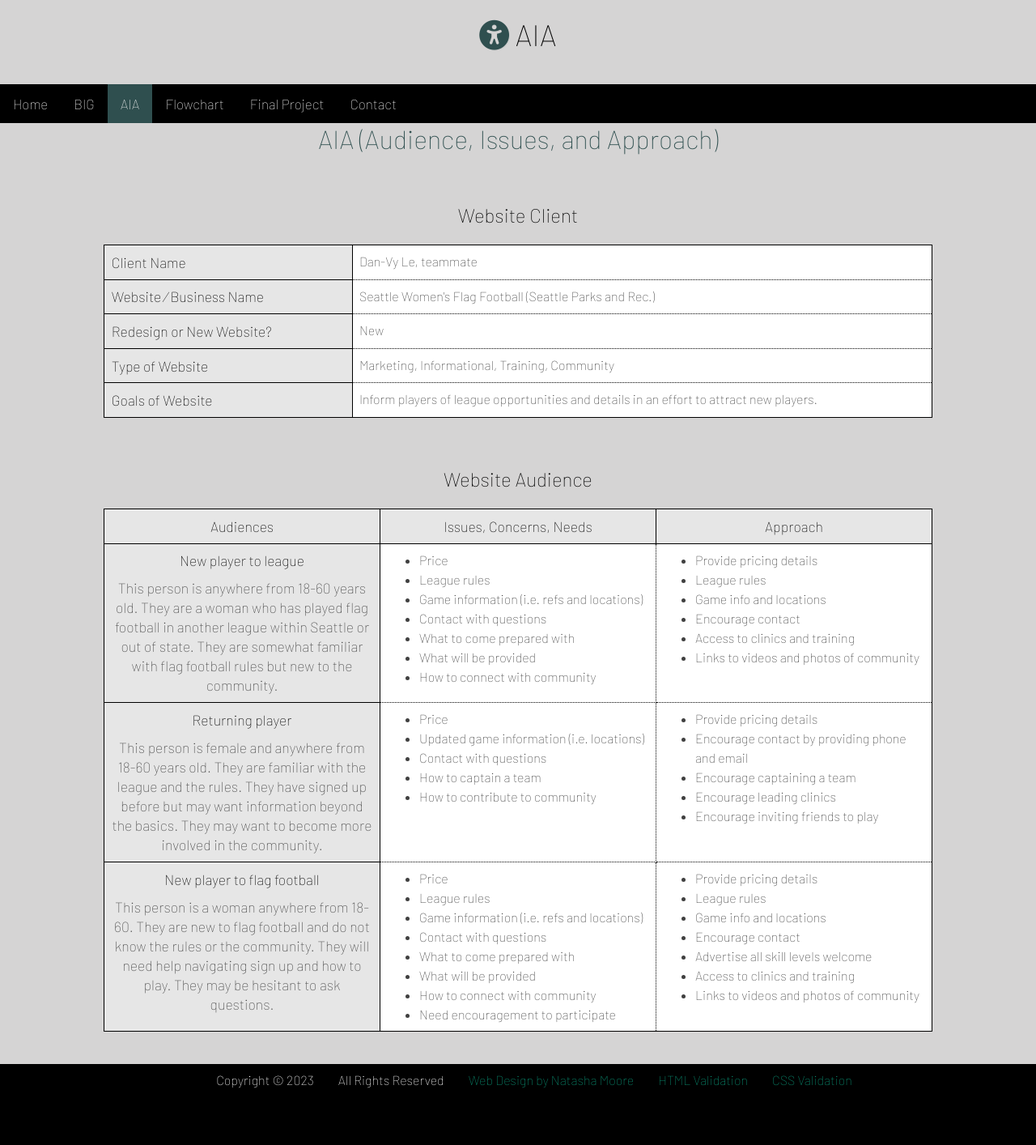
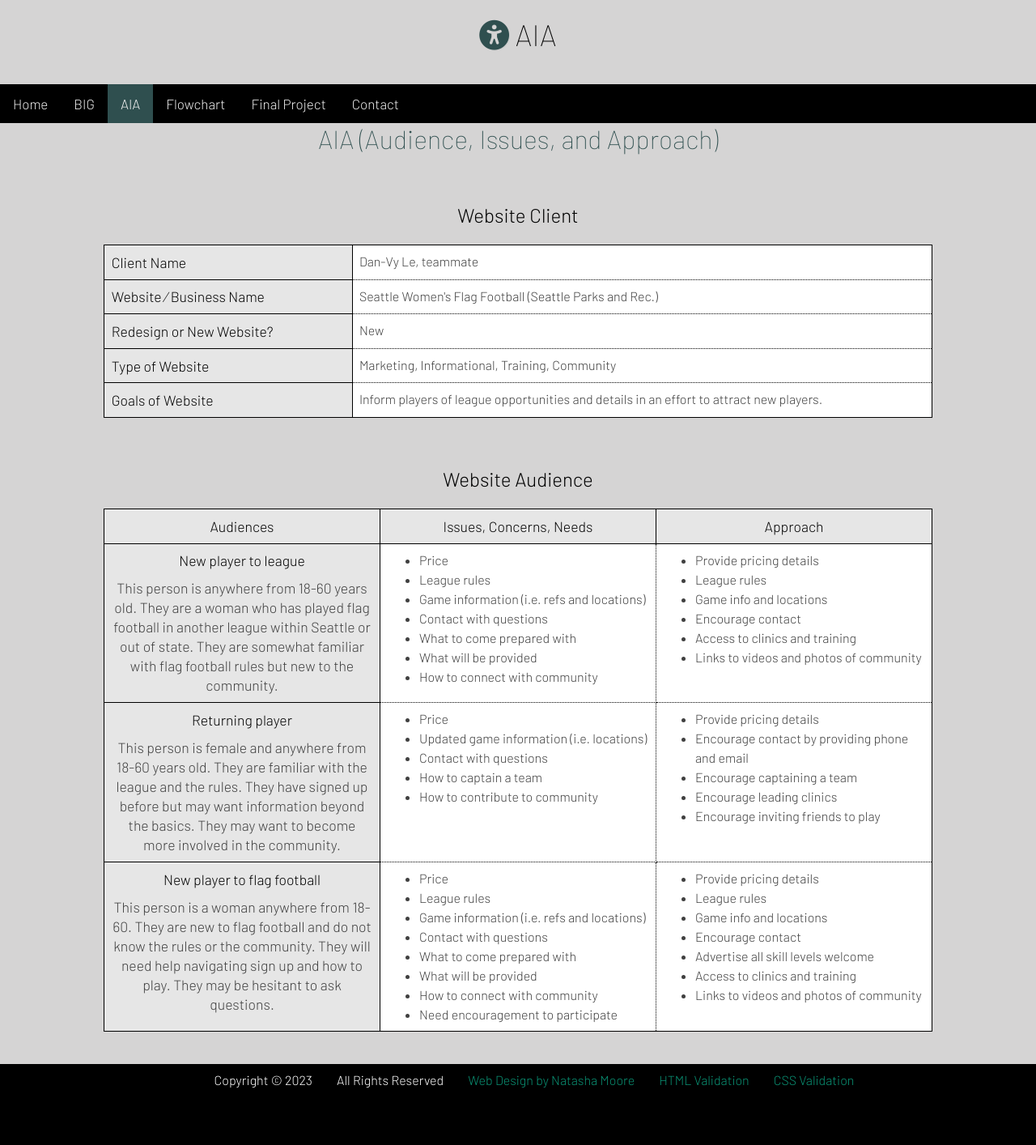
Before and after one commit to NatashaDMoore/it162, a PHP site: page /aia.php in a window 1280 px wide. Shown: the whole page at 81% size. Run offline with PHP 8.4, Linux system fonts and the light colour scheme; some libraries are stand-ins or nearby versions.

Commit message:
font fix

```diff
--- a/includes/header.php
+++ b/includes/header.php
@@ -12,9 +12,9 @@
     <link type="text/css" rel="stylesheet" href="css/tables.css">
     <script src="https://use.fontawesome.com/fd82877a60.js"></script>
     <link rel="preconnect" href="https://fonts.googleapis.com">
-    <link rel="preconnect" href="https://fonts.gstatic.com" crossorigin>
-    <link href="https://fonts.googleapis.com/css2?family=Barlow:ital,wght@0,100;1,100&family=Quicksand:wght@300;500&display=swap" rel="stylesheet">
- </head>
+<link rel="preconnect" href="https://fonts.gstatic.com" crossorigin>
+<link href="https://fonts.googleapis.com/css2?family=Barlow:ital,wght@0,100;0,300;1,100;1,300&family=Quicksand:wght@300;500&display=swap" rel="stylesheet">
+</head>
 
     <body class="<?php echo $body; ?>">
 
```
